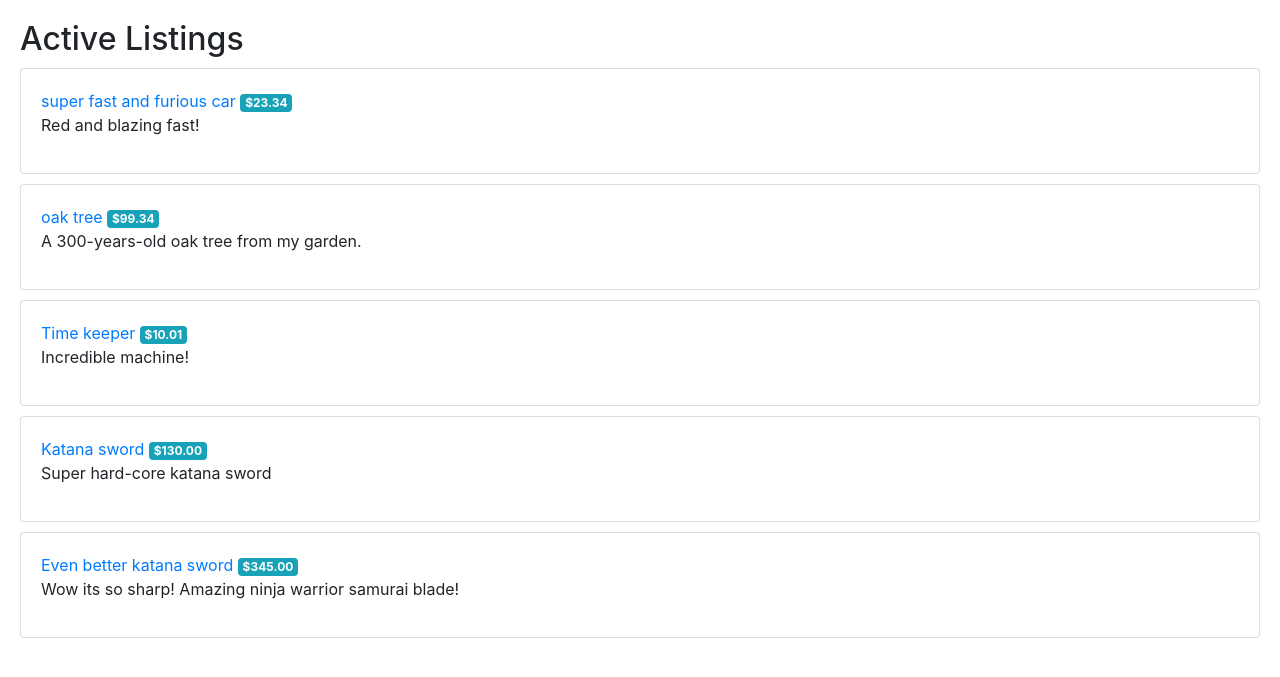
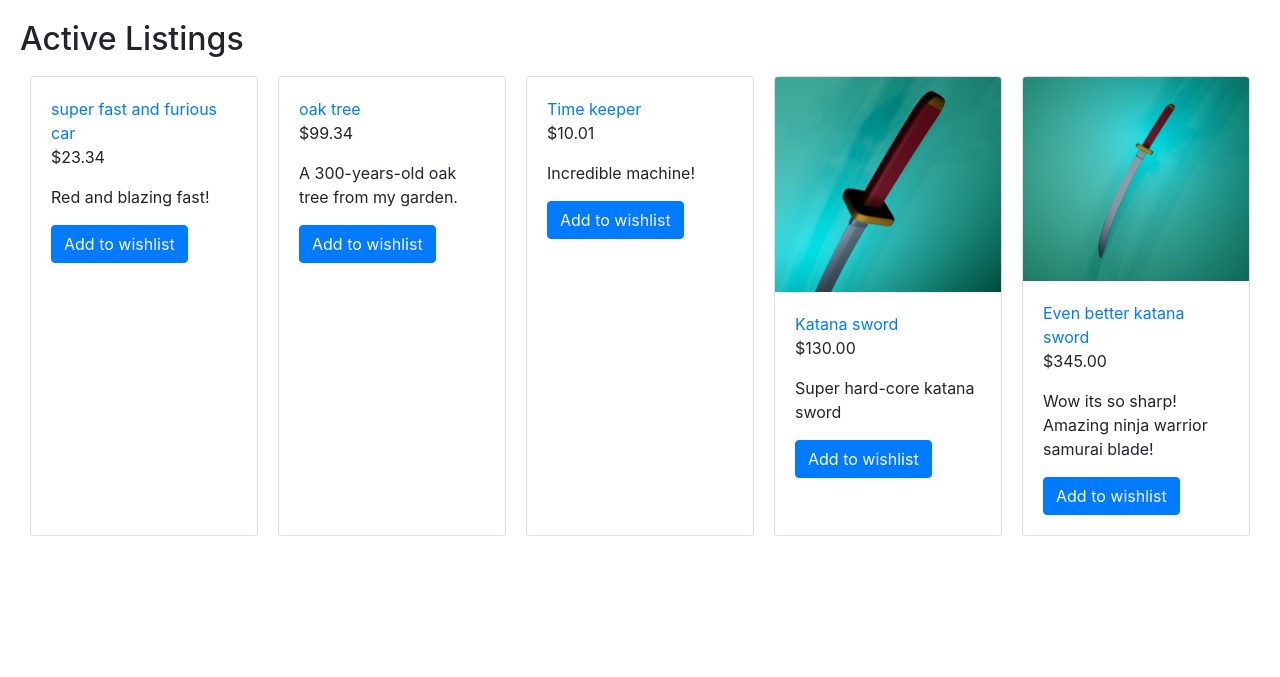
Before and after one commit to Nishijama/OnlineAuctions, a Django app: page / in a window 1280 px wide. Shown: the part 56-733 px from the top of the page. Run offline with Django 3.2, Linux system fonts and the light colour scheme; data comes from the database, SQL or seed files in the repository; both versions use the stored data as it was after the commit; some libraries are stand-ins or nearby versions.

Commit message:
images implemented. started working on styling

```diff
--- a/commerce/auctions/models.py
+++ b/commerce/auctions/models.py
@@ -1,5 +1,4 @@
 from django.contrib.auth.models import AbstractUser
-from django.core.validators import MinValueValidator, MaxValueValidator, DecimalValidator
 from django.db import models
 
 
--- a/commerce/auctions/static/auctions/styles.css
+++ b/commerce/auctions/static/auctions/styles.css
@@ -9,3 +9,34 @@ li {
 .body_container {
     padding: 20px;
 }
+
+.listings_inner_div {
+    display: flex;
+    flex-direction: row;
+}
+
+.listings_description {
+    margin:0 10px;
+    display: flex;
+    flex-direction: column;
+}
+
+.listings_thumbnail_div {
+    width: 200px;
+    height: 200px;
+    background-color: lightblue;
+}
+.listings_thumbnail {
+    width: 200px;
+    height: auto;
+}
+
+.listings_container {
+    display: flex;
+    flex-direction: row;
+}
+
+.individual_listing_image {
+    max-width: 300px;
+    height:auto;
+}
--- a/commerce/auctions/templates/auctions/index.html
+++ b/commerce/auctions/templates/auctions/index.html
@@ -3,16 +3,41 @@
 {% block body %}
     <h2>Active Listings</h2>
 
+    <div class="listings_container">
         {% for listing in listings %}
-        <div class="card" style="margin: 10px 0">
+            <!-- <div class="card" style="margin: 10px 0">
                 <div class="card-body">
+                    <div class="listings_inner_div">
+                        <div class="listings_thumbnail_div">
+                            {% if listing.item_image %}
+                            <img class="listings_thumbnail" src="{{ listing.item_image.url }}" alt="">
+                            {% endif %}
+                        </div>
+                        <div class="listings_description">
                             <a href="/listings/{{ listing.id }}">{{ listing }}</a>
-                <span class="badge badge-info">${{ listing.price }}</span>
+                            <p>${{ listing.price }}</p>
                             <p>{{ listing.description }}</p>
+                        </div>
+                    </div>
+                </div>
+            </div> -->
+
+            <div class="card" style="width: 800px; margin: 10px;">
+                <!-- <div class="listings_thumbnail_div"> -->
+                {% if listing.item_image %}
+                    <img class="card-img-top" src="{{ listing.item_image.url }}" alt="Card image cap">
+                {% endif %}
+                <!-- </div> -->
+                <div class="card-body">
+                <a href="/listings/{{ listing.id }}" class="card-title">{{ listing }}</a>
+                <p>${{ listing.price }}</p>
+                <p class="card-text">{{ listing.description }}</p>
+                <a href="#" class="btn btn-primary">Add to wishlist</a>
                 </div>
             </div>
         {% empty %}
             <p>No listings available</p>
         {% endfor %}
+    </div>
 
 {% endblock %}
```
Also changed, not shown: commerce/auctions/templates/auctions/listing.html (+9 -2 lines), commerce/db.sqlite3, commerce/media/uploads/Screenshot_2022-07-21_at_00.23.03_TGbSpuf.png (added), commerce/media/uploads/Screenshot_2022-07-21_at_00.23.46_7a0SnIr.png (added). Lines whose indentation alone changed are shown as unchanged.
